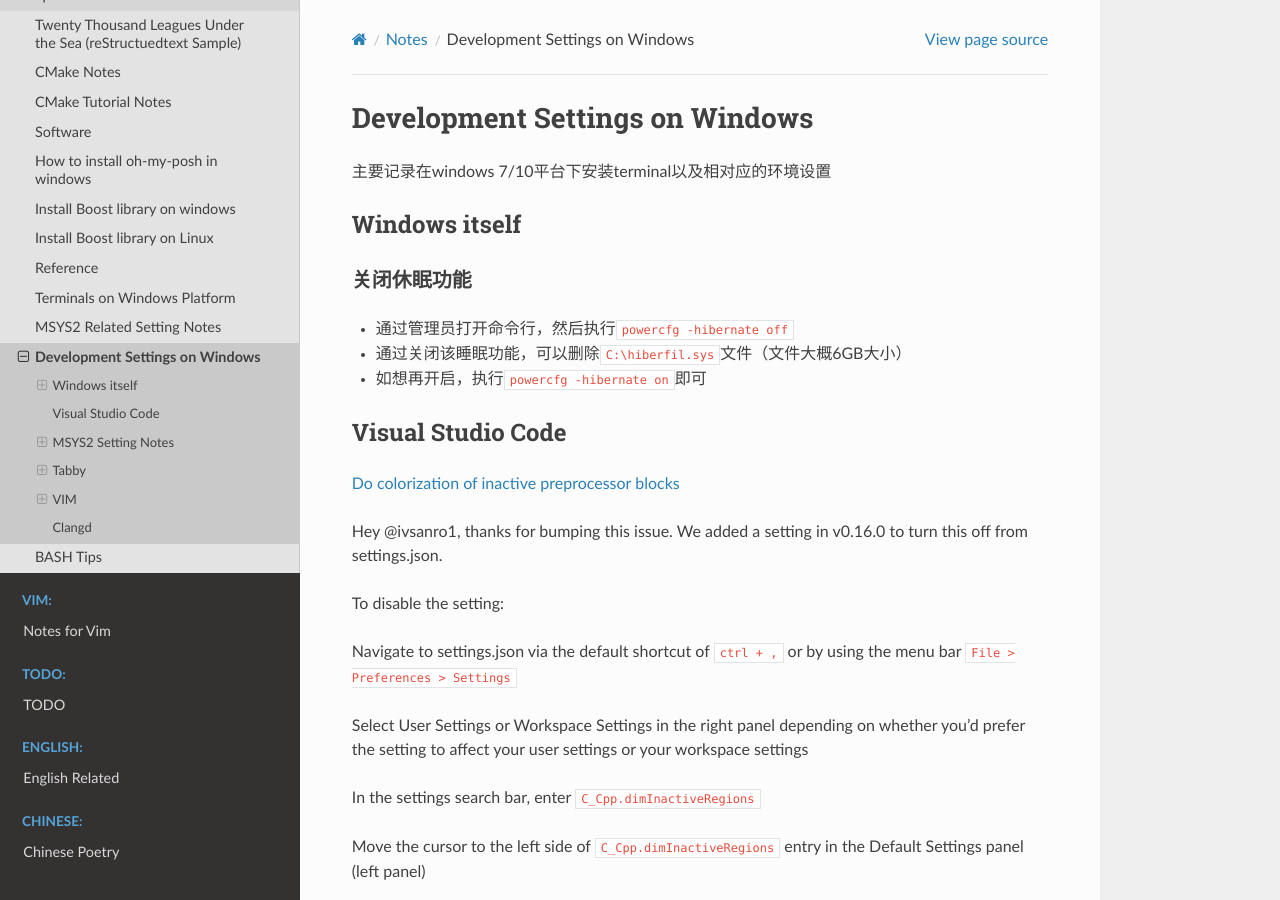
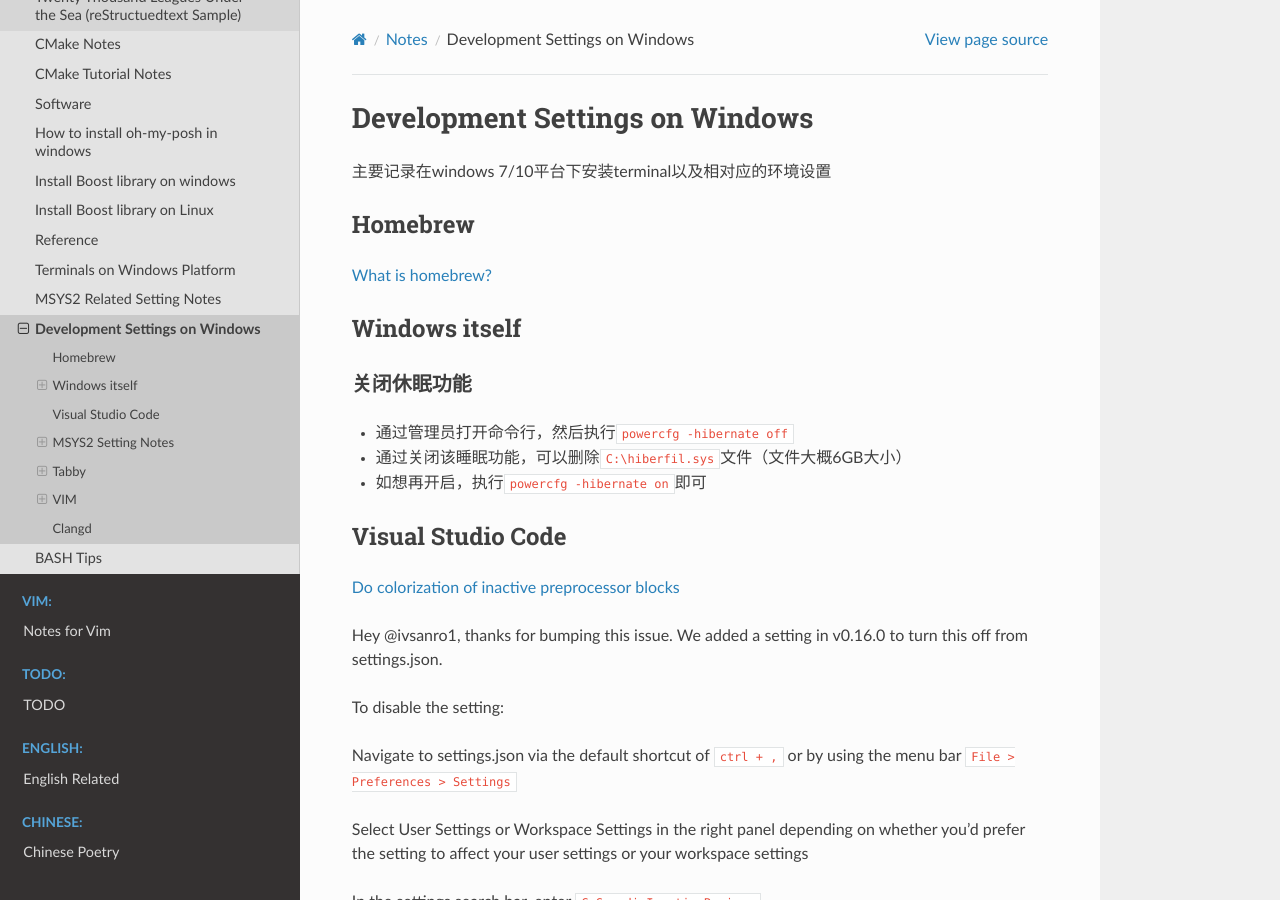
Before and after one commit to Pyrad/pyradnotes, a Sphinx documentation site: the page built from source/Notes/WinDevEnvSetup.md, in a window 1280 px wide and 900 px high. Built offline with Sphinx 7.4.7 and the Read the Docs theme 2.0.0, drawn with Linux system fonts in a browser that asks for light colours.

Commit message:
Homebrew

```diff
--- a/source/Notes/WinDevEnvSetup.md
+++ b/source/Notes/WinDevEnvSetup.md
@@ -1,6 +1,12 @@
 # Development Settings on Windows
 
 主要记录在windows 7/10平台下安装terminal以及相对应的环境设置
+
+
+
+## Homebrew
+
+[What is homebrew?](https://docs.brew.sh/Homebrew-on-Linux)
 
 
 
```
